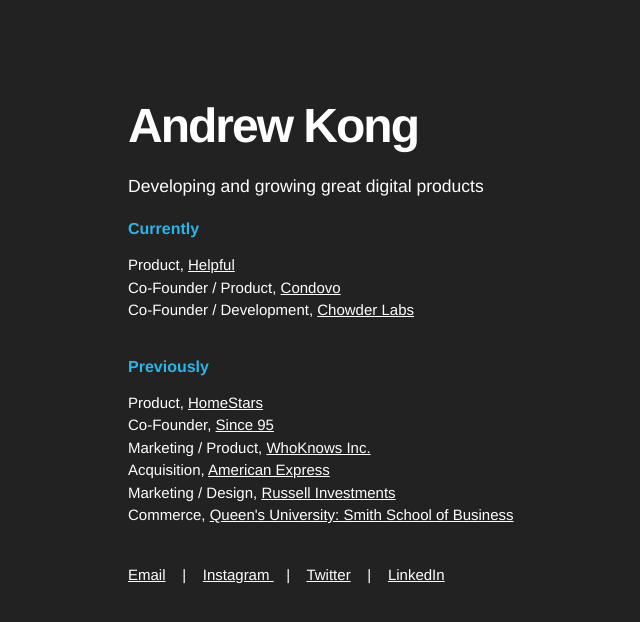
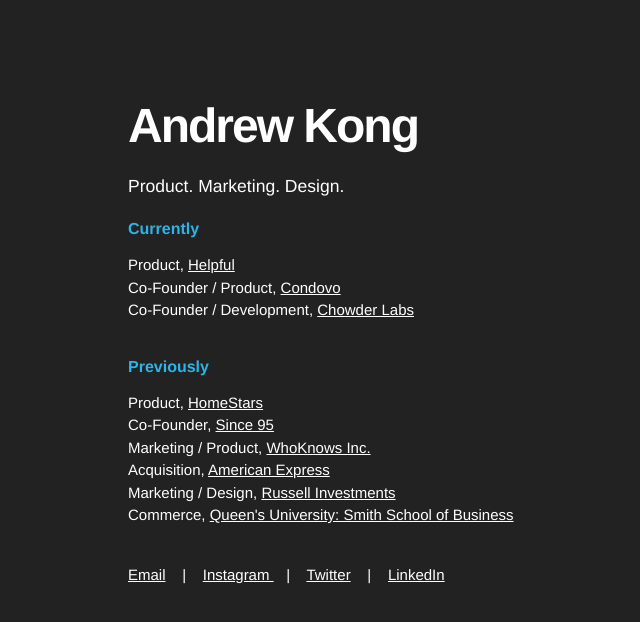
Before and after one commit to andrewkong/andrewkong.github.io, a plain HTML site: page index.html in a window 1280 px wide. Shown: the whole page, without its empty margins (292-932 px from the left). Drawn offline with Linux system fonts and the light colour scheme; a web font is replaced by a local one.

Commit message:
Update index.html

```diff
--- a/index.html
+++ b/index.html
@@ -27,7 +27,7 @@
     <body>
         <div class="main">
             <h1 class="name">Andrew Kong</h1>
-            <h3>Developing and growing great digital products</h3>
+            <h3>Product. Marketing. Design.</h3>
             <h4 class="title">Currently</h4>
             <p>
                 Product, <a href="http://www.helpful.com/">Helpful</a><br>
```
